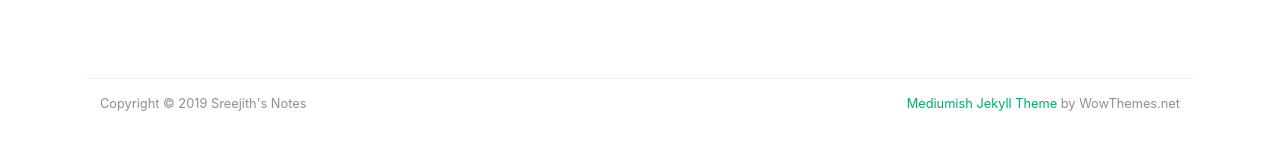
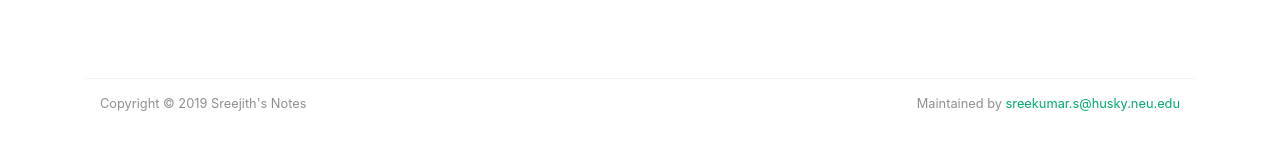
Before and after one commit to darthMaulJr/darthmauljr.github.io, a Jekyll site: the page built from _pages/tags.md, in a window 1280 px wide and 900 px high, scrolled down 754 px. Shown: the part 697-847 px from the top of the window. Built offline with Jekyll 4.4.1, drawn with Linux system fonts in a browser that asks for light colours; nearby versions of some CDN libraries.

Commit message:
update footer

```diff
--- a/_layouts/default.html
+++ b/_layouts/default.html
@@ -115,7 +115,8 @@
                 Copyright © {{ site.time | date: "%Y" }} {{ site.name }}
               </div>
               <div class="col-md-6 col-sm-6 text-center text-lg-right">
-                <a target="_blank" href="https://www.wowthemes.net/mediumish-free-jekyll-template/">Mediumish Jekyll Theme</a> by WowThemes.net
+                <!-- <a target="_blank" href="https://www.wowthemes.net/mediumish-free-jekyll-template/">Mediumish Jekyll Theme</a> by WowThemes.net -->
+                <p>Maintained by <a href="mailto:sreekumar.s@husky.neu.edu">sreekumar.s@husky.neu.edu</a></p>
               </div>
             </div>
           </div>
```
Also changed, not shown: 3 other files.
